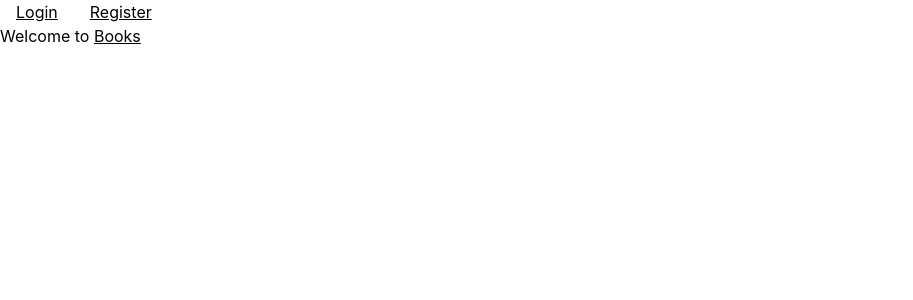
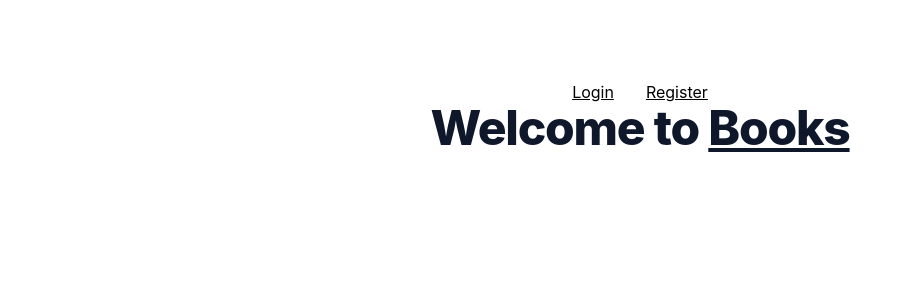
Before and after one commit to Anshuman56/book-tracker-frontend, a React (Vite) app: page / in a window 1280 px wide. Shown: the top 300 px of the page, without its empty margins (0-913 px from the left). Built offline with nearby package versions, Linux system fonts and the light colour scheme.

Commit message:
fix: home page

```diff
--- a/src/home.jsx
+++ b/src/home.jsx
@@ -2,14 +2,16 @@ import { Link } from "react-router";
 
 export default function Home() {
   return (
-    <div className="">
+    <div className="flex flex-col items-center justify-center mt-20 px-4 text-center">
+      <div>
         <Link className="p-4 underline" to={"/login"}>
           Login
         </Link>
         <Link className="p-4 underline" to={"/register"}>
           Register
         </Link>
-      <h1>
+      </div>
+      <h1 className="text-4xl sm:text-5xl font-extrabold tracking-tight text-slate-900">
         Welcome to{" "}
         <Link className="underline" to={"/books"}>
           Books
```
Lines whose indentation alone changed are shown as unchanged.
